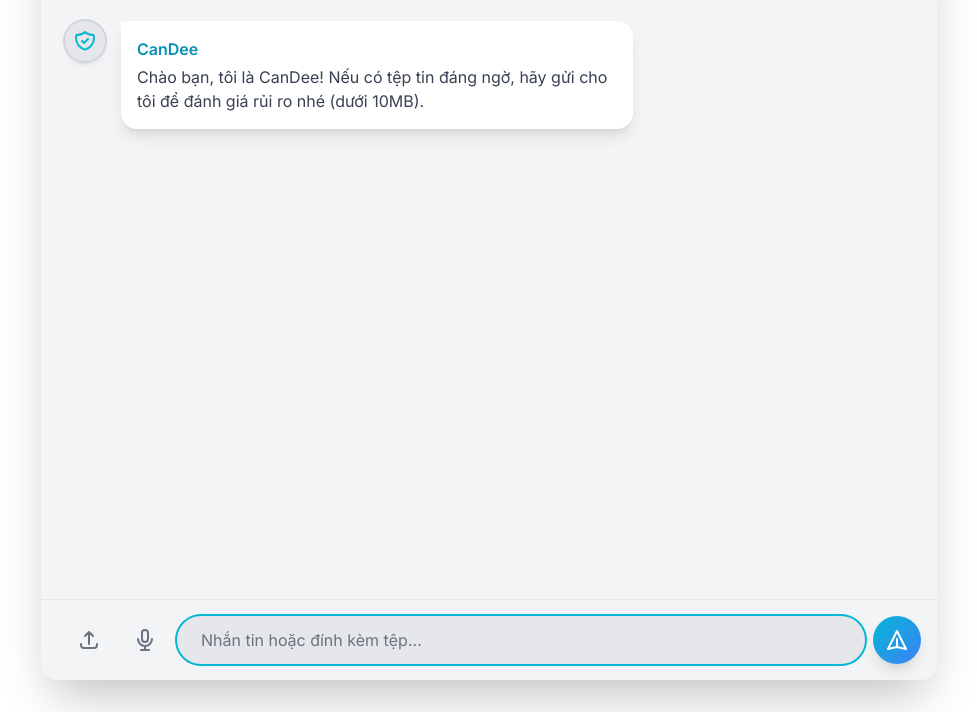
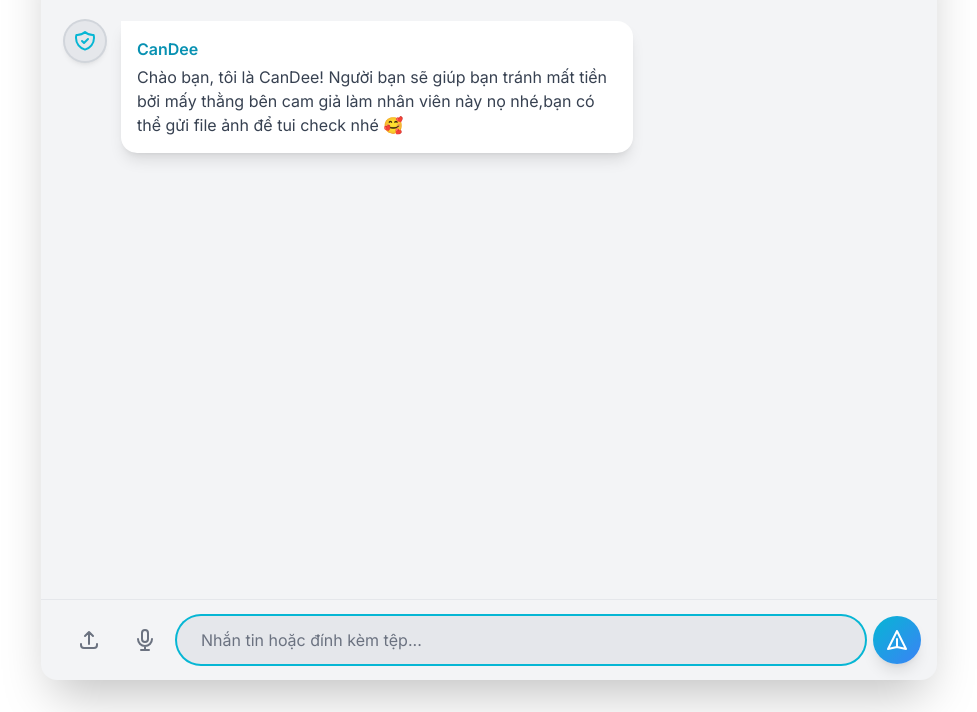
Before and after one commit to dzkresh0-code/candee-chatbot, a website: page index.html in a window 1280 px wide. Shown: the part 104-816 px from the top of the page, without its empty margins (151-1128 px from the left). Drawn offline with nearby package versions, Linux system fonts and the light colour scheme.

Commit message:
Update index.html

```diff
--- a/index.html
+++ b/index.html
@@ -49,7 +49,7 @@
                 <div class="w-10 h-10 rounded-full bg-gray-200 dark:bg-gray-700 flex items-center justify-center shadow-md flex-shrink-0 ring-2 ring-gray-300 dark:ring-gray-600"><svg xmlns="http://www.w3.org/2000/svg" class="h-6 w-6 text-cyan-500" fill="none" viewBox="0 0 24 24" stroke="currentColor" stroke-width="2"><path stroke-linecap="round" stroke-linejoin="round" d="M9 12l2 2 4-4m5.618-4.016A11.955 11.955 0 0112 2.944a11.955 11.955 0 01-8.618 3.04A12.02 12.02 0 003 9c0 5.591 3.824 10.29 9 11.622 5.176-1.332 9-6.03 9-11.622 0-1.042-.133-2.052-.382-3.016z" /></svg></div>
                 <div class="bg-white dark:bg-gray-700 rounded-2xl rounded-tl-none p-3 sm:p-4 max-w-[80%] md:max-w-lg shadow-lg">
                     <p class="font-semibold text-cyan-600 dark:text-cyan-400 mb-1">CanDee</p>
-                    <p class="text-gray-700 dark:text-gray-300 break-words">Chào bạn, tôi là CanDee! Nếu có tệp tin đáng ngờ, hãy gửi cho tôi để đánh giá rủi ro nhé (dưới 10MB).</p>
+                    <p class="text-gray-700 dark:text-gray-300 break-words">Chào bạn, tôi là CanDee! Người bạn sẽ giúp bạn tránh mất tiền bởi mấy thằng bên cam giả làm nhân viên này nọ nhé,bạn có thể gửi file ảnh để tui check nhé 🥰</p>
                 </div>
             </div>
         </main>
```
